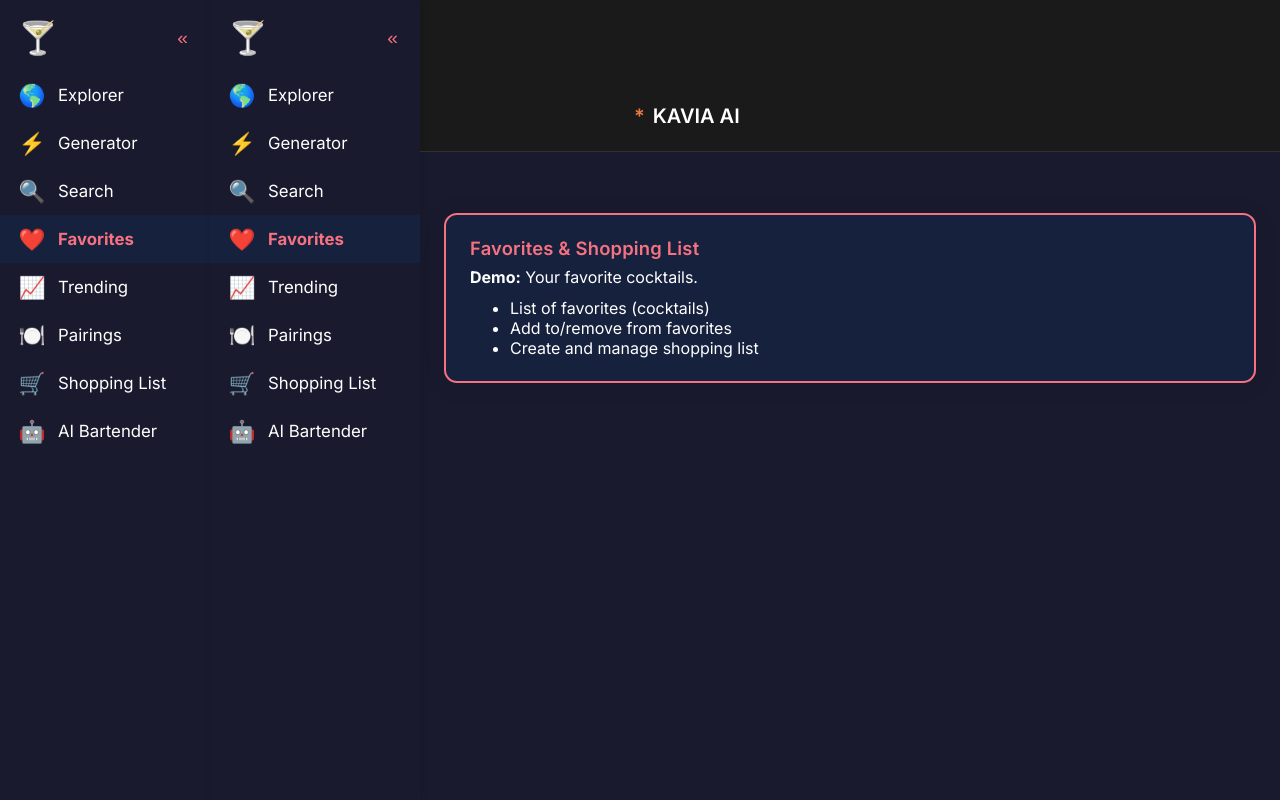
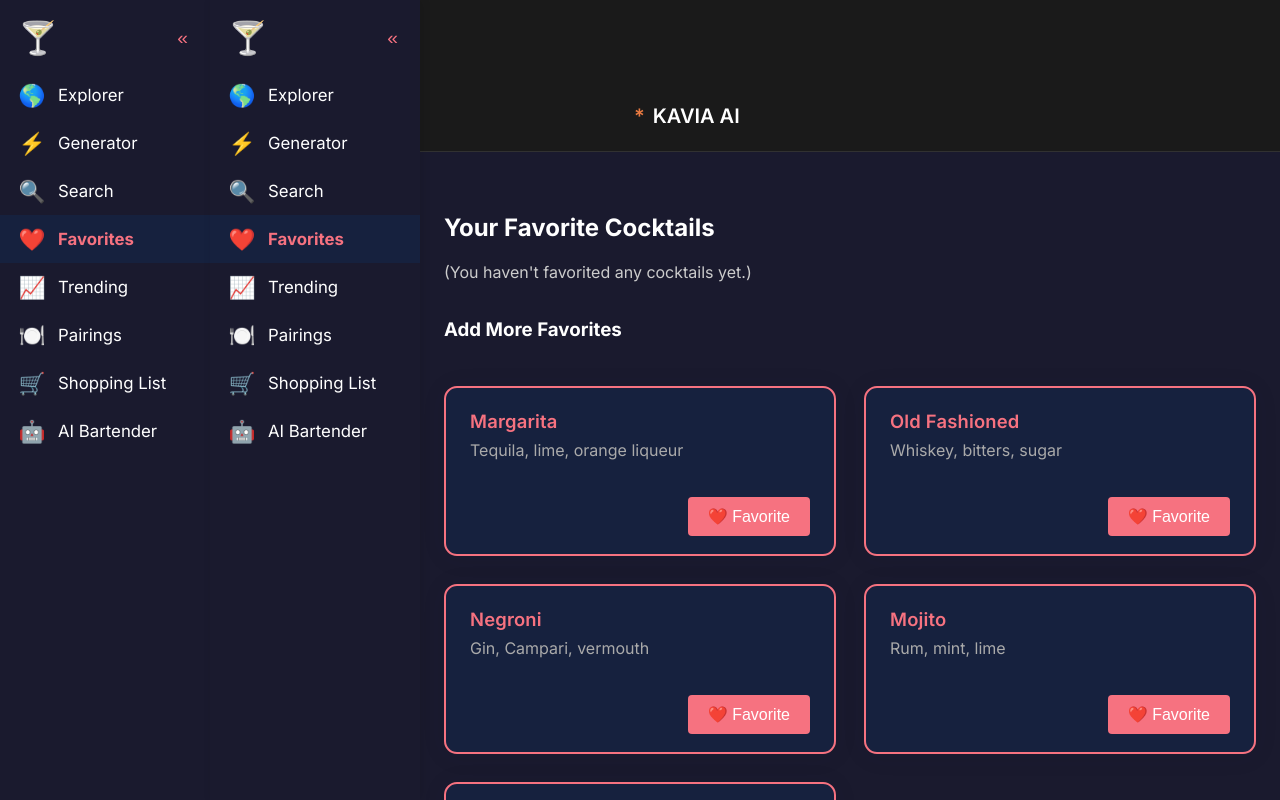
Before and after one commit to Workflow-Manager-admin/mixmaster-102939-b128bcb9, a React (Create React App) app in the folder mixmaster/: page /favorites in a window 1280 px wide. Shown: the top 800 px of the page. Built offline with nearby package versions, Linux system fonts and the light colour scheme.

Commit message:
Auto-commit: Changes as of 2025-05-28T23:31:17.648431+00:00

```diff
--- a/mixmaster/src/features/Favorites.js
+++ b/mixmaster/src/features/Favorites.js
@@ -1,22 +1,122 @@
 import React from "react";
 import Card from "../components/Card";
+import { useFavorites, useShoppingList } from "./FavoritesProvider";
 
 // PUBLIC_INTERFACE
 /**
- * Favorites – Favorites & Shopping List demo UI.
+ * Favorites – List, remove, and add favorite cocktails & link to shopping list.
  */
 function Favorites() {
+  const {
+    favorites,
+    allCocktails,
+    isFavorite,
+    toggleFavorite,
+  } = useFavorites();
+  const {
+    shoppingList,
+    addToShoppingList,
+    removeFromShoppingList,
+  } = useShoppingList();
+
+  const notFavorited = allCocktails.filter((c) => !isFavorite(c.id));
+
   return (
-    <Card title="Favorites & Shopping List">
-      <div>
-        <strong>Demo:</strong> Your favorite cocktails.<br />
-        <ul style={{margin: "0.7em 0 0"}}>
-          <li>List of favorites (cocktails)</li>
-          <li>Add to/remove from favorites</li>
-          <li>Create and manage shopping list</li>
-        </ul>
+    <div>
+      <h2 style={{ marginTop: 0 }}>Your Favorite Cocktails</h2>
+      {favorites.length === 0 && (
+        <div style={{ color: "#ccc", margin: "1em 0 2em" }}>
+          (You haven&apos;t favorited any cocktails yet.)
+        </div>
+      )}
+      {favorites.map((cocktail) => (
+        <Card
+          key={cocktail.id}
+          title={cocktail.name}
+          actions={
+            <>
+              <button
+                className="btn"
+                style={{ backgroundColor: "#F67280" }}
+                onClick={() => toggleFavorite(cocktail.id)}
+                aria-label={`Unfavorite ${cocktail.name}`}
+              >
+                <span role="img" aria-label="Unfavorite">💔</span> Remove Favorite
+              </button>
+              <button
+                className="btn"
+                onClick={() =>
+                  cocktail.ingredients.forEach((ing) => addToShoppingList(ing))
+                }
+                aria-label={`Add ingredients for ${cocktail.name} to shopping list`}
+              >
+                <span role="img" aria-label="Add Ingredients">🛒</span> Add All Ingredients
+              </button>
+            </>
+          }
+        >
+          <div>
+            <span style={{ color: "#aaa" }}>{cocktail.desc}</span>
+            <ul style={{ marginTop: 6 }}>
+              {cocktail.ingredients.map((ing) => (
+                <li key={ing}>
+                  {ing}
+                  {shoppingList.find(item => item.name === ing) ? (
+                    <button
+                      className="btn"
+                      style={{
+                        marginLeft: 8,
+                        fontSize: "0.85em",
+                        background: "#1A1A2E",
+                        color: "#fff"
+                      }}
+                      onClick={() => removeFromShoppingList(ing)}
+                    >
+                      Remove from List
+                    </button>
+                  ) : (
+                    <button
+                      className="btn"
+                      style={{
+                        marginLeft: 8,
+                        fontSize: "0.85em",
+                        background: "#F67280"
+                      }}
+                      onClick={() => addToShoppingList(ing)}
+                    >
+                      Add to List
+                    </button>
+                  )}
+                </li>
+              ))}
+            </ul>
+          </div>
+        </Card>
+      ))}
+
+      <h3 style={{ marginTop: 36 }}>Add More Favorites</h3>
+      {notFavorited.length === 0 && <div>All demo cocktails are already favorited!</div>}
+      <div className="mm-card-grid">
+        {notFavorited.map((cocktail) => (
+          <Card
+            key={cocktail.id}
+            title={cocktail.name}
+            actions={
+              <button
+                className="btn"
+                style={{ background: "#F67280" }}
+                onClick={() => toggleFavorite(cocktail.id)}
+                aria-label={`Favorite ${cocktail.name}`}
+              >
+                <span role="img" aria-label="Favorite">❤️</span> Favorite
+              </button>
+            }
+          >
+            <span style={{ color: "#aaa" }}>{cocktail.desc}</span>
+          </Card>
+        ))}
       </div>
-    </Card>
+    </div>
   );
 }
 
```
Also changed, not shown: 2 other files (tests, documents, lock files or other folders).
